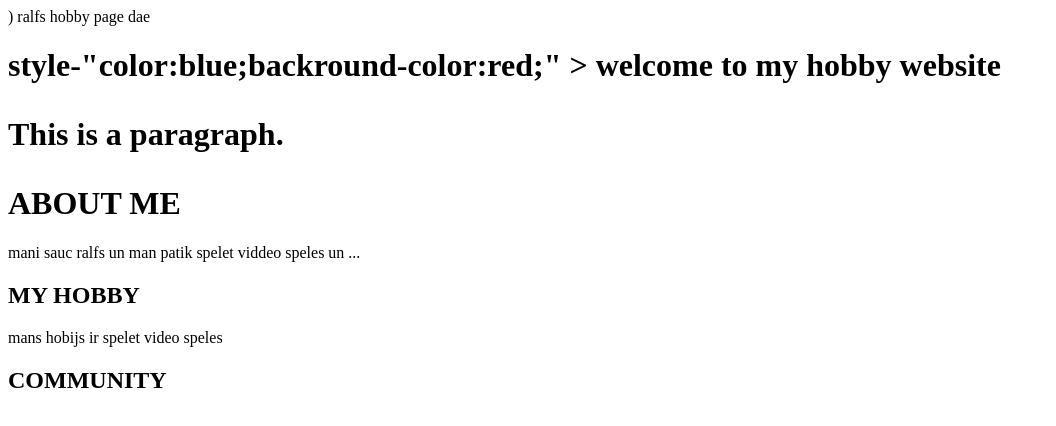
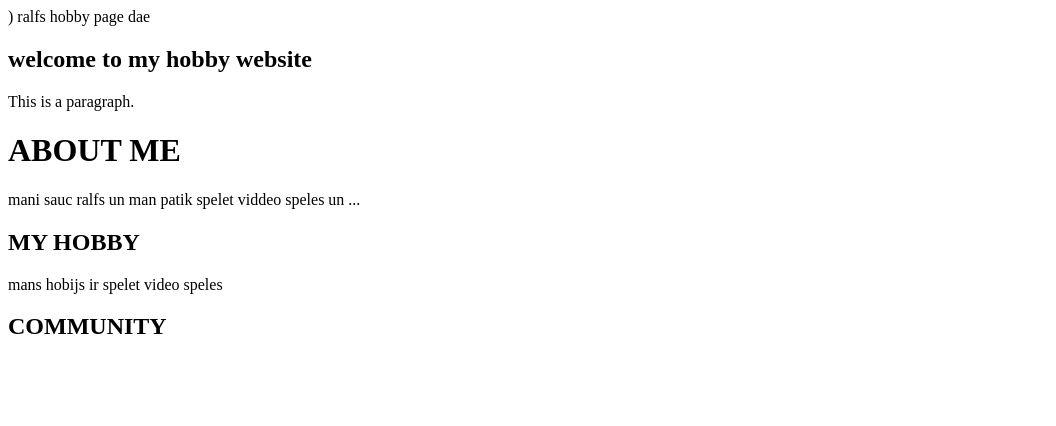
Before and after one commit to wrldofralfs/myrep, a plain HTML site: page index.html in a window 1280 px wide. Shown: the whole page, without its empty margins (0-1056 px from the left). Drawn offline with Linux system fonts and the light colour scheme.

Commit message:
Update index.html

```diff
--- a/index.html
+++ b/index.html
@@ -4,7 +4,7 @@
     <ti> ralfs hobby page </title>
     <link rel="icon" type="image/x-icon" href="/images/favicon.ico">
     <h/>dae
-<h1> style-"color:blue;backround-color:red;" > welcome to my hobby website<h1>
+<h2 style-" color:blue;background-color;" > welcome to my hobby website</h2>
 <p>This is a paragraph.</p>
   <H1> ABOUT ME </h2>
   <p> mani sauc ralfs un man patik spelet viddeo speles un ...</p>
```
